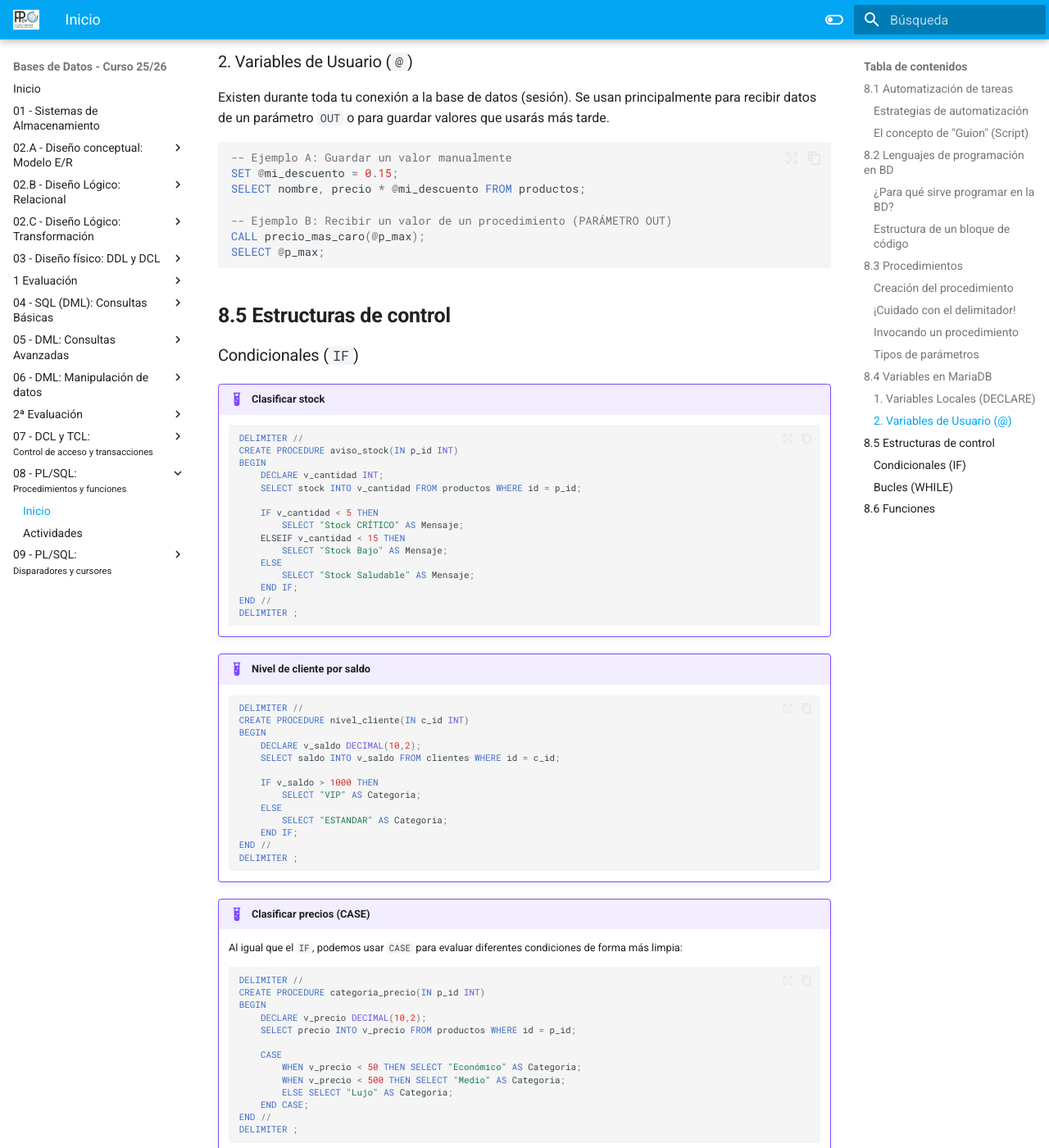
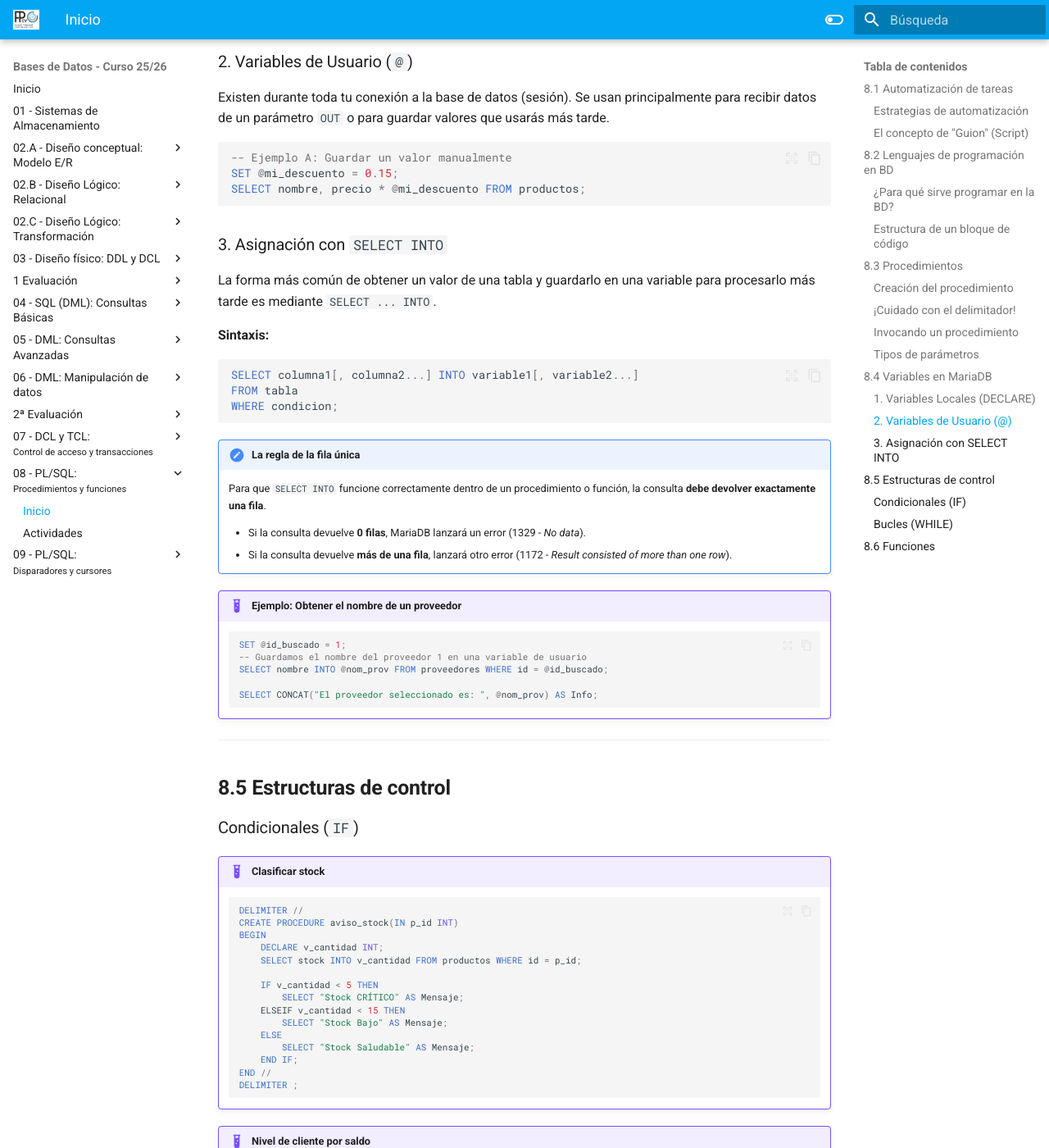
Before and after one commit to jssdocente/bd2526d, an MkDocs documentation site: the page built from docs/temas/08/index.md, in a window 1280 px wide and 1400 px high, scrolled down 5544 px. Shown: the whole window at 82% size. Built offline with MkDocs 1.6.1 and Material for MkDocs 9.7.7, drawn with Linux system fonts in a browser that asks for light colours.

Commit message:
Tema 8. Update material

````diff
--- a/docs/temas/08/index.md
+++ b/docs/temas/08/index.md
@@ -254,11 +254,36 @@ Existen durante toda tu conexión a la base de datos (sesión). Se usan principa
 -- Ejemplo A: Guardar un valor manualmente
 SET @mi_descuento = 0.15;
 SELECT nombre, precio * @mi_descuento FROM productos;
+```
 
--- Ejemplo B: Recibir un valor de un procedimiento (PARÁMETRO OUT)
-CALL precio_mas_caro(@p_max);
-SELECT @p_max;
+### 3. Asignación con `SELECT INTO`
+
+La forma más común de obtener un valor de una tabla y guardarlo en una variable para procesarlo más tarde es mediante `SELECT ... INTO`.
+
+**Sintaxis:**
+
+```sql
+SELECT columna1[, columna2...] INTO variable1[, variable2...]
+FROM tabla
+WHERE condicion;
 ```
+
+!!! important "La regla de la fila única"
+    Para que `SELECT INTO` funcione correctamente dentro de un procedimiento o función, la consulta **debe devolver exactamente una fila**.
+
+    - Si la consulta devuelve **0 filas**, MariaDB lanzará un error (1329 - *No data*).
+    - Si la consulta devuelve **más de una fila**, lanzará otro error (1172 - *Result consisted of more than one row*).
+
+!!! example "Ejemplo: Obtener el nombre de un proveedor"
+    ```sql
+    SET @id_buscado = 1;
+    -- Guardamos el nombre del proveedor 1 en una variable de usuario
+    SELECT nombre INTO @nom_prov FROM proveedores WHERE id = @id_buscado;
+
+    SELECT CONCAT("El proveedor seleccionado es: ", @nom_prov) AS Info;
+    ```
+
+---
 
 ## **8.5 Estructuras de control**
 
````
